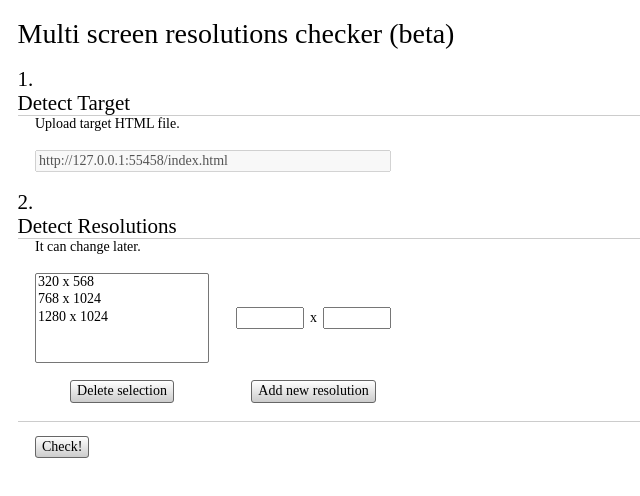
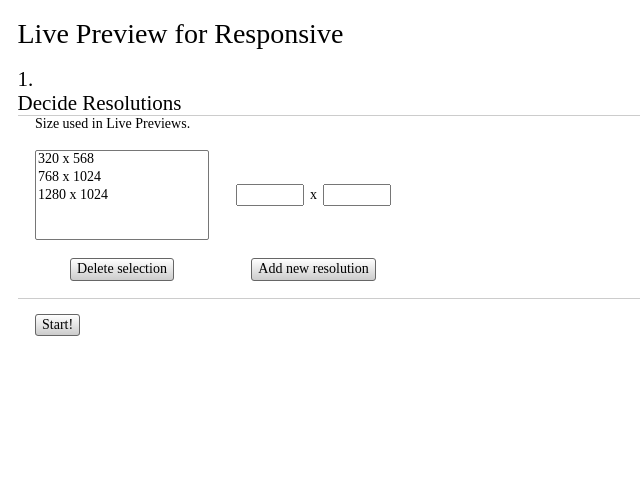
Before and after one commit to mikankari/multireso, a website: page www/index.html in a window 1280 px wide. Shown: the whole page, without its empty margins (0-640 px from the left). Drawn offline with nearby package versions, Linux system fonts and the light colour scheme.

Commit message:
delete "decide target"

```diff
--- a/www/index.html
+++ b/www/index.html
@@ -2,7 +2,7 @@
 <html>
 <head>
 <meta charset="UTF-8">
-<title>Multi screen resolution checker (beta)</title>
+<title>Live Preview for Responsive</title>
 <link rel="stylesheet" href="https://necolas.github.io/normalize.css/3.0.2/normalize.css">
 <link rel="stylesheet" href="css/style.css">
 <script src="js/config.js"></script>
@@ -13,27 +13,29 @@
 <div id="container">
 	<header>
 		<div>
-			<h1>Multi screen resolutions checker (beta)</h1>
+			<h1>Live Preview for Responsive</h1>
 		</div>
 	</header>
 	<div id="content">
 		<section>
 			<div id="top">
 				<ol>
+<!--
 					<li>
 						<div>
 							<h2>Detect Target</h2>
 							<p>Upload target HTML file.</p>
 							<div class="h2_content">
-<!--								<input type="file" id="top_target">-->
+								<input type="file" id="top_target">
 								<label for="top_target"></label><input type="text" id="top_target" disabled>
 							</div>
 						</div>
 					</li>
+-->
 					<li>
 						<div>
-							<h2>Detect Resolutions</h2>
-							<p>It can change later.</p>
+							<h2>Decide Resolutions</h2>
+							<p>Size used in Live Previews.</p>
 							<div class="clearfix h2_content">
 								<div class="left">
 									<div class="controls">
@@ -56,7 +58,7 @@
 				</ol>
 			</div>
 			<div id="top_buttons">
-				<input type="checkbox" id="top_done"><label for="top_done">Check!</label>
+				<input type="checkbox" id="top_done"><label for="top_done">Start!</label>
 <!--				<input type="checkbox" id="top_editmode"><label for="top_editmode">Edit Mode</label>-->
 			</div>
 		</section>
--- a/www/js/config.js
+++ b/www/js/config.js
@@ -1 +1 @@
-window.launch_url="http://127.0.0.1:55458/index.html";
+window.launch_url="http://127.0.0.1:55938/index.html";
--- a/www/js/script.js
+++ b/www/js/script.js
@@ -16,7 +16,7 @@
   resolutions = null;
 
   init = function(event) {
-    var top_add, top_delete, top_done, top_target;
+    var top_add, top_delete, top_done;
     top = document.querySelector("#top");
     top_done = document.querySelector("#top_done");
     top_done.addEventListener("change", topDoneClicked, false);
@@ -53,19 +53,15 @@
     });
     target = window.launch_url;
     resolutions = [];
-    top_target = document.querySelector("#top_target");
-    top_target.value = target;
   };
 
   topDoneClicked = function(event) {
-    var frame_index, frame_value, label, option, radio, resolution_index, resolution_value, split, top_done, top_resolutions, top_target, _i, _j, _len, _len1;
+    var frame_index, frame_value, label, option, radio, resolution_index, resolution_value, split, top_done, top_resolutions, _i, _j, _len, _len1;
     top_done = event.target;
     if (top_done.checked) {
       top_done.nextSibling.innerHTML = "Back";
       top.style.display = "none";
       checker.style.display = "block";
-      top_target = document.querySelector("#top_target");
-      target = top_target.value;
       top_resolutions = document.querySelector("#top_resolutions");
       resolutions = (function() {
         var _i, _len, _ref, _results;
@@ -110,7 +106,7 @@
         document.querySelector("#frame" + frame_index + "-tab-" + frame_index).click();
       }
     } else {
-      top_done.nextSibling.innerHTML = "Check!";
+      top_done.nextSibling.innerHTML = "Start!";
       top.style.display = "block";
       checker.style.display = "none";
     }
```
Also changed, not shown: www/coffee/script.coffee (+5 -5 lines), README.md, screenshots/settings.png, screenshots/testing.png, 1 other file.
